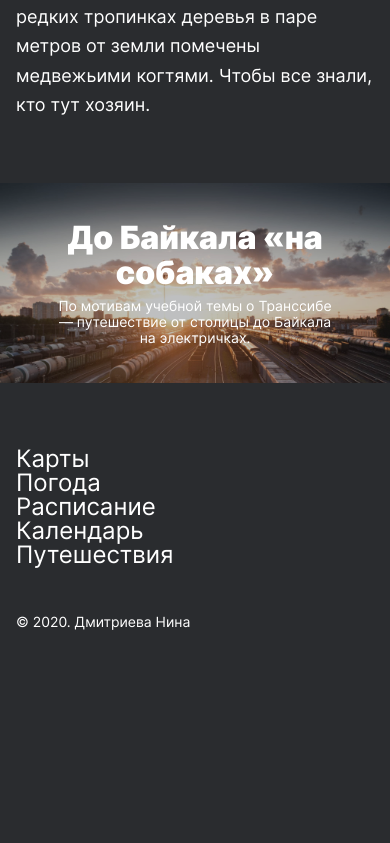
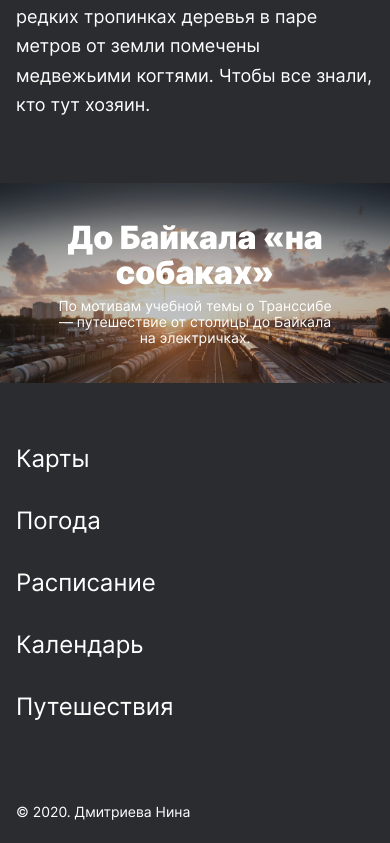
Before and after one commit to NinaDmitrieva/russian-travel, a plain HTML site: page index.html in a window 390 px wide. Shown: the part 10652-11495 px from the top of the page. Before the commit the page ends 11305 px from the top, so only its background shows below. Drawn offline with Linux system fonts and the light colour scheme.

Commit message:
почти все

```diff
--- a/blocks/footer/__link/footer__link.css
+++ b/blocks/footer/__link/footer__link.css
@@ -18,7 +18,6 @@
 .footer__link {
   font-size: 24px;
   line-height: 24px;
-  margin-bottom: 32px;
   margin-right: 0;
 }
 .footer__link:last-of-type {
--- a/blocks/footer/__links/footer__links.css
+++ b/blocks/footer/__links/footer__links.css
@@ -5,5 +5,8 @@
 @media screen and (max-width: 550px){
 .footer__links {
   margin-top: 64px;
+  min-height: 310px;
+  display: grid;
+  grid-column-gap: 32px;
 }
 }
```
